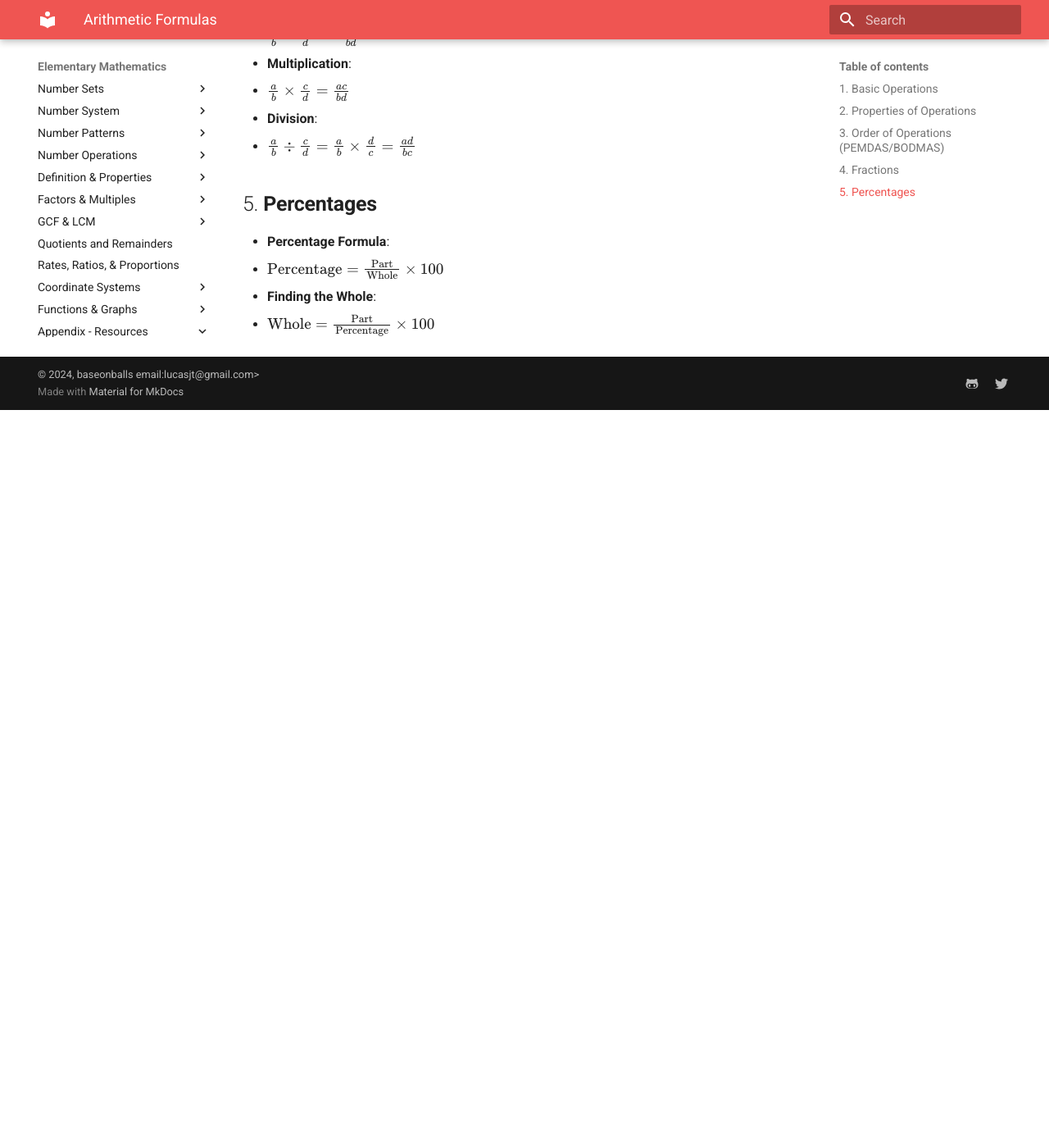
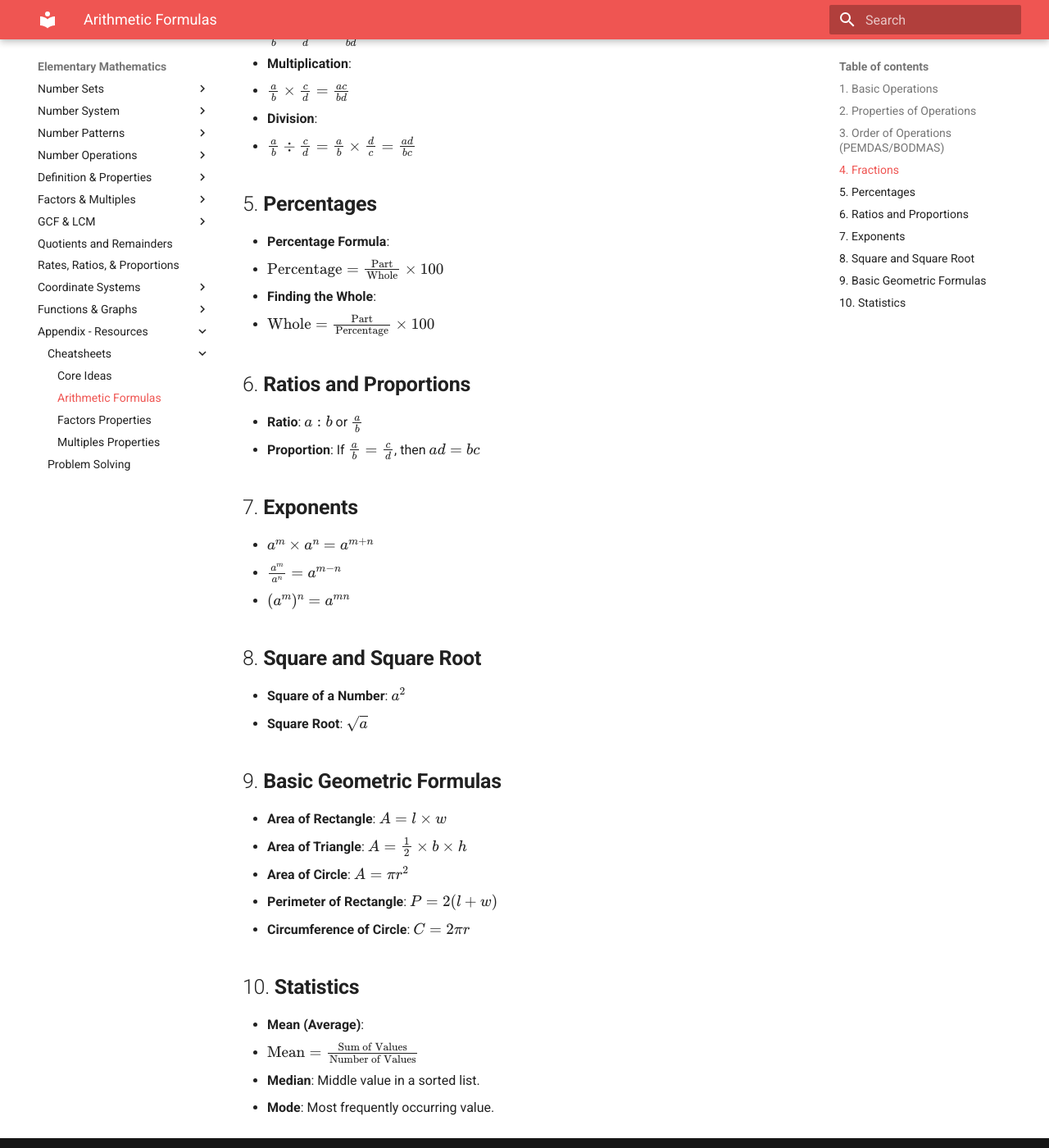
Before and after one commit to baseonballs/mpower-sitedocs, an MkDocs documentation site: the page built from site-docs/mathematics/elem/resources/cheat-sheets/arith-formulas.md, in a window 1280 px wide and 1400 px high, scrolled down 1143 px. Shown: the whole window at 82% size. Built offline with MkDocs 1.6.1 and Material for MkDocs 9.7.7, drawn with Linux system fonts in a browser that asks for light colours; formulas are drawn with MathJax 3; before the commit the page ends 1643 px from its top, so only the background shows below that.

Commit message:
formating fix to arith formulas.

```diff
--- a/site-docs/mathematics/elem/resources/cheat-sheets/arith-formulas.md
+++ b/site-docs/mathematics/elem/resources/cheat-sheets/arith-formulas.md
@@ -42,3 +42,34 @@
   - \( \text{Percentage} = \frac{\text{Part}}{\text{Whole}} \times 100 \)
 - **Finding the Whole**:
   - \( \text{Whole} = \frac{\text{Part}}{\text{Percentage}} \times 100 \)
+
+## 6. **Ratios and Proportions**
+
+- **Ratio**: \( a:b \) or \( \frac{a}{b} \)
+- **Proportion**: If \( \frac{a}{b} = \frac{c}{d} \), then \( ad = bc \)
+
+## 7. **Exponents**
+
+- \( a^m \times a^n = a^{m+n} \)
+- \( \frac{a^m}{a^n} = a^{m-n} \)
+- \( (a^m)^n = a^{mn} \)
+
+## 8. **Square and Square Root**
+
+- **Square of a Number**: \( a^2 \)
+- **Square Root**: \( \sqrt{a} \)
+
+## 9. **Basic Geometric Formulas**
+
+- **Area of Rectangle**: \( A = l \times w \)
+- **Area of Triangle**: \( A = \frac{1}{2} \times b \times h \)
+- **Area of Circle**: \( A = \pi r^2 \)
+- **Perimeter of Rectangle**: \( P = 2(l + w) \)
+- **Circumference of Circle**: \( C = 2\pi r \)
+
+## 10. **Statistics**
+
+- **Mean (Average)**:
+  - \( \text{Mean} = \frac{\text{Sum of Values}}{\text{Number of Values}} \)
+- **Median**: Middle value in a sorted list.
+- **Mode**: Most frequently occurring value.
```
